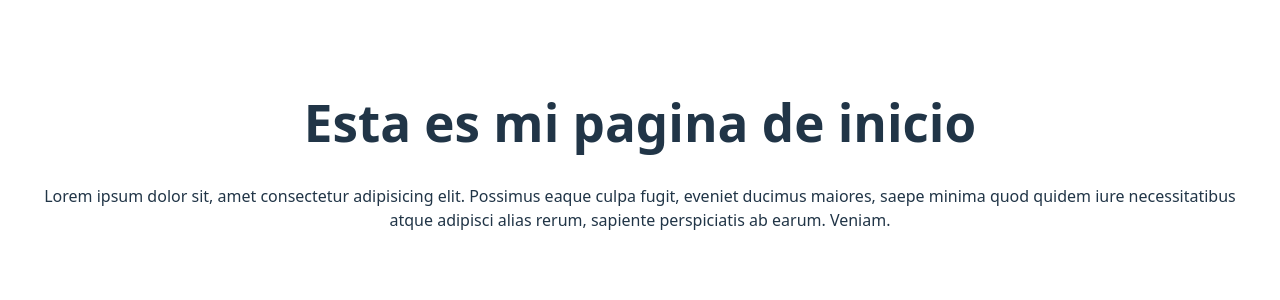
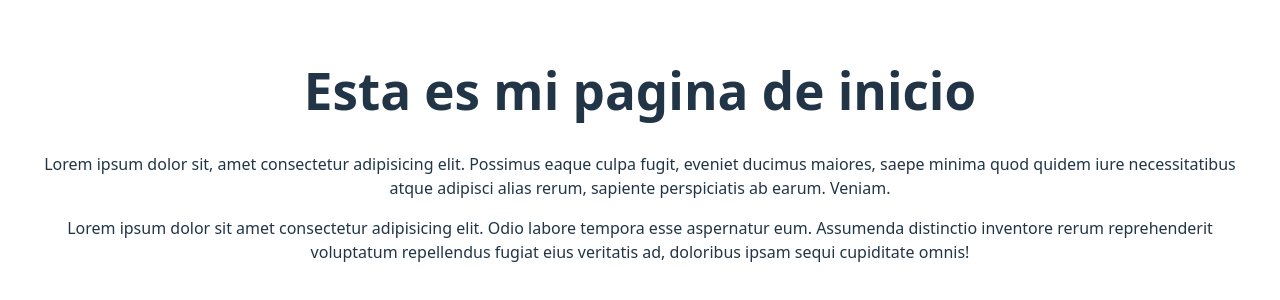
Before and after one commit to alfonsosilo/release-project, a React (Vite) app: page / in a window 1280 px wide. Shown: the part 246-546 px from the top of the page. Built offline with nearby package versions, Linux system fonts and the light colour scheme.

Commit message:
style(Inicio): Añadir nueva linea de lorem

```diff
--- a/src/App.jsx
+++ b/src/App.jsx
@@ -7,6 +7,7 @@ function App() {
     <>
       <h1>Esta es mi pagina de inicio</h1>
       <p>Lorem ipsum dolor sit, amet consectetur adipisicing elit. Possimus eaque culpa fugit, eveniet ducimus maiores, saepe minima quod quidem iure necessitatibus atque adipisci alias rerum, sapiente perspiciatis ab earum. Veniam.</p>
+      <p>Lorem ipsum dolor sit amet consectetur adipisicing elit. Odio labore tempora esse aspernatur eum. Assumenda distinctio inventore rerum reprehenderit voluptatum repellendus fugiat eius veritatis ad, doloribus ipsam sequi cupiditate omnis!</p>
     </>
   )
 }
```
